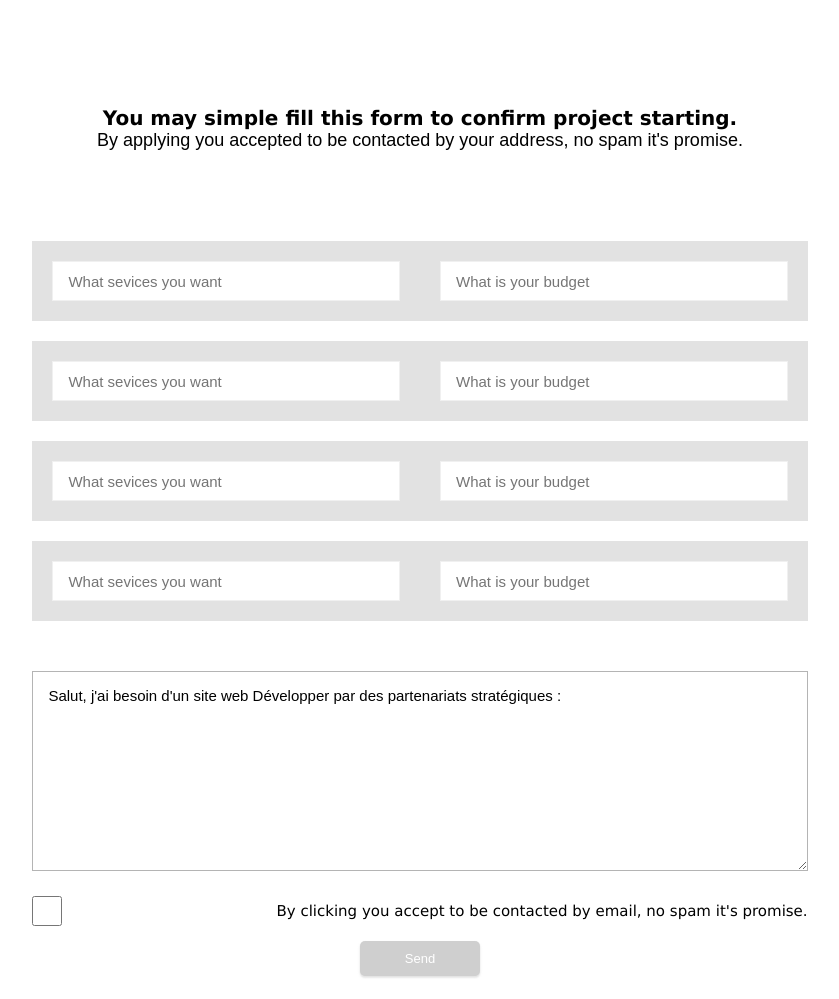
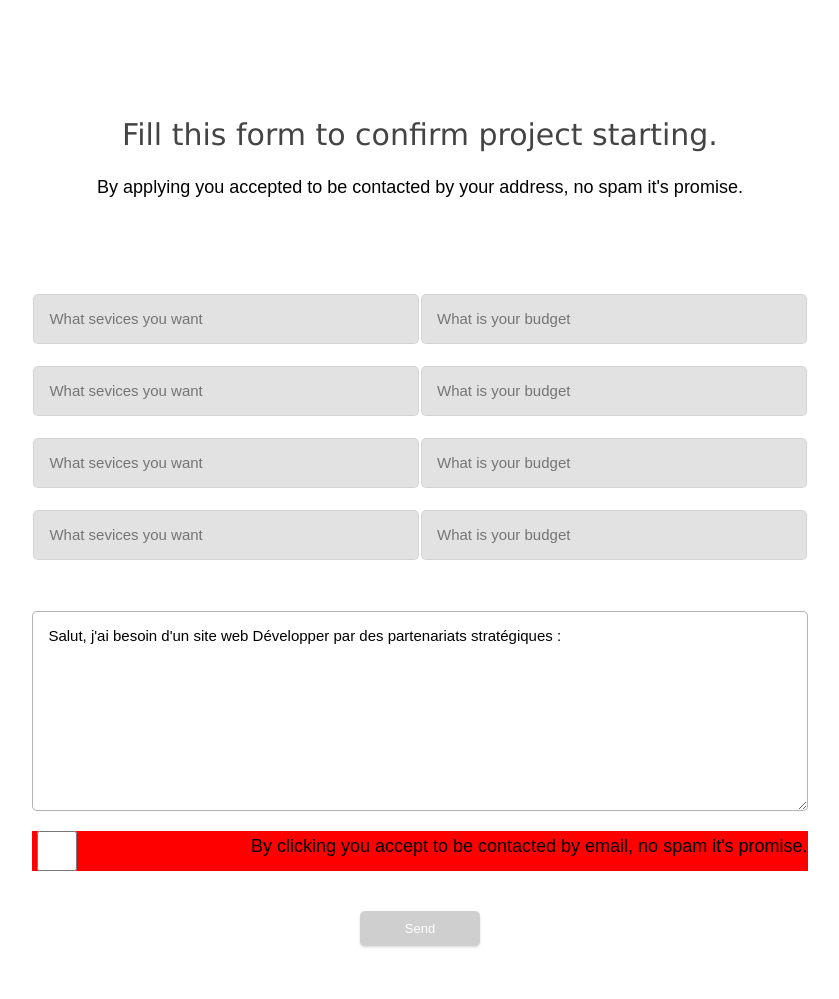
Before and after one commit to gawoodDev/Marabookpro, a plain HTML site: page root/contact.html in a window 1280 px wide. Shown: the part 700-1699 px from the top of the page, without its empty margins (220-1059 px from the left). Drawn offline with Linux system fonts and the light colour scheme.

Commit message:
new desing , contact home page

```diff
--- a/root/contact.html
+++ b/root/contact.html
@@ -8,7 +8,7 @@
   <link rel="stylesheet" href="/style/contact.css">
 </head>
 
-<body>
+<body>.
  <header>
       <div class="box_logo_head">
         <img class="" src="/assets/image/logo2.png" alt="" />
@@ -79,7 +79,7 @@
 
      <div>
 
-       <h3>You may simple fill this form to confirm project starting.</h3>
+       <h2>Fill this form to confirm project starting.</h2>
        <p>By applying you accepted to be contacted by your address, no spam it's promise.</p>
 
      </div>
@@ -185,18 +185,6 @@
         </div>
 
 
-        <!--
-        <div class="form_box">
-          <input placeholder="" type="text" name="" id="">
-          <input placeholder="" type="email" name="" id="">
-        </div>
-
-        <div class="form_box">
-          <input placeholder="" type="text" name="" id="">
-          <input placeholder="" type="email" name="" id="">
-        </div>
-
-        -->
 
         <div class="form_box">
           <textarea name=""  id="">Salut, j'ai besoin d'un site web Développer par des partenariats stratégiques :</textarea>
@@ -205,12 +193,13 @@
         <div class="form_box_checbox">
           <div>
             <input type="checkbox" name="" id="">
-            <span>By clicking you accept to be contacted by email, no spam it's promise.</span>
+            <p> By clicking you accept to be contacted by email, no spam it's promise.</p>
           </div>
           <button type="submit" id="sending">Send</button>
         </div>
 
       </form>
+
     </section>
 
 
--- a/style/contact.css
+++ b/style/contact.css
@@ -1,115 +1,3 @@
-*{
-  margin: 0; padding: 0; box-sizing: border-box;
-}
-html{
-  font-size: 62.5%;
-}
-body{
-  width: 100vw; height: auto;
-  font-family: Verdana, Geneva, Tahoma, sans-serif;
-}
-
-
-
-@font-face {
-  font-family: Georgia, 'Times New Roman', Times, serif;
-
-}
-
-
-
-
-:root{
-  --first : black; /* #E5e5e5 ;*/
-  --second: #CFCFCF;/* #109C7B;*/
-}
-
-/* #39CEAA : vert pastel
-   #109C7B : vert dark
-   #0093DC : blue pastel
-/* :::::::::::::::: */
-
-img{
-  width: 100%;
-}
-
-.buttonM, button{ width: auto;  height: auto;  padding: 10px 20px;  border-radius: 5px;  font-size: 1.3em;  color: white; background: var(--second);  border: none;  outline: none;
-box-shadow: 0 1.5px 2px .2px  rgba(197, 197, 197, .5);
-
-}
-
-p{font-size: 1.8em;font-family: sans-serif;}
-
-ul, li, a{ font-size: 1.2em;  list-style: none; text-decoration: none; color: #C5C5C5}
-
-h1{  font-size: 3em;}
-
-h2{ font-size: 3em;}
-
-h3{  font-size: 2em;}
-
-span, strong{  font-size: 1.5em;}
-
-input{  width: 240px;  height: 40px;  background: white;  border-radius: 5px;  border: none;  outline: none;  border: 1.5px solid var(--first);  padding: 0 15px;  font-size: 1.5em;}
-
-textarea{  width: 240px;  background: white;  border-radius: 5px;  border: none; outline: none;  border: 1.5px solid var(--first);  padding: 15px; font-size: 1.5em;  font-family: sans-serif;}
-
-
-/* :::::::::::::::: */
-
-
-
-.home_left, .centered, header, .box_logo_head, .box_nav_head, .box_nav_head nav{
-  width: 100%;  height: auto;  display: flex;  justify-content: center;  align-items: center;
-}
-
-
-
-/* :::::::::::::::: */
-
-
-
-header{
-  height: 70px;  justify-content: space-between;  padding: 0 8%;  background: white;   border-bottom: 1.5px solid #C5C5C5
-
-}
-.box_logo_head{
-  width: Auto;  height: 100%;
-}
-.box_logo_head strong{
-  font-size: 2em;  font-family: 'Franklin Gothic Medium', 'Arial Narrow', Arial, sans-serif
-}
-.box_logo_head img{
-  width: 50px;
-  transform: rotate(180deg);
-}
-
-
-.box_nav_head{
-  width: 70%;  height: 100%;
-}
-
-
-.box_nav_head nav{
-  width: 70%;  height: 100%;  background: none;
-}
-
-.box_nav_head nav a{
-  padding: 0 10px;  font-size: 1.5em;  text-decoration: none;  font-family: 'Gill Sans', 'Gill Sans MT', Calibri, 'Trebuchet MS', sans-serif; color: black;
-}
-
-.box_menu_head{
-  display: none;
-}
-
-
-
-
-
-
-
-
-
 
 
 
@@ -129,6 +17,9 @@ header{
   flex-direction: column;
 }
 
+#contact_form > div h2 {
+  padding-bottom: 20px
+}
 
 
 
@@ -148,18 +39,20 @@ header{
 
 .dropzone{
   width: 50%;
-  background: rgba(197, 197, 197, .5);
-  padding: 20px;
+  padding: 1px;
   margin: 10px 0;
   position: relative;
+
 }
 
 .dropzone input{
   width: 100%;
-  border-radius: 0px;
+  height: 50px;
   border-color: rgba(0, 0, 0, 0.06);
   min-height: 0;
   border-color: none;
+  background: rgba(197, 197, 197, .5);
+
 }
 
 .drop_down_email{
@@ -186,7 +79,6 @@ textarea{
   width: 100%;
   height: 200px;
   margin-top: 40px;
-  border-radius: 0px;
   border-color: rgba(0, 0, 0, 0.296);
 
 }
@@ -210,16 +102,20 @@ textarea{
 
 .form_box_checbox > div{
   justify-content: space-between;
+  align-items: flex-start;
+  height: auto;
+  background: red;
 }
 
 .form_box_checbox > div > input{
   padding: 0;
-  margin: 0;
-  width: 30px;
+  margin: 0 20px 0 0;
+  width: 50px;
 }
 
 .form_box_checbox button{
-  width: 120px;
+  min-width: 120px;
+  margin-top: 30px;
 }
 
 
--- a/style/header.css
+++ b/style/header.css
@@ -39,15 +39,19 @@ box-shadow: 0 1.5px 2px .2px  rgba(197, 197, 197, .5);
 
 }
 
-p{font-size: 1.8em;font-family: sans-serif;}
+p{font-size: 1.8em;font-family: sans-serif; font-weight: 300; line-height: 1.7em }
 
 ul, li, a{ font-size: 1.2em;  list-style: none; text-decoration: none; color: #C5C5C5}
 
-h1{  font-size: 3em;}
+h1{  font-size: 3em;   }
 
-h2{ font-size: 3em;}
+h2{ font-size: 3em; font-weight: 300;}
 
-h3{  font-size: 2em;}
+h3{  font-size: 2em; font-weight: 300; color: #444}
+
+h1, h2{
+  font-weight: 300; color: #444;
+}
 
 span, strong{  font-size: 1.5em;}
 
--- a/style/service.css
+++ b/style/service.css
@@ -63,6 +63,8 @@
 .action:hover span {
   transform: translateX(4px);
 }
+
+
 
 
 #service ,
```
Also changed, not shown: index.html (+7 -5 lines), root/service.html (+1 -0 lines), style.css (+12 -1 lines), assets/image/small0.png (added), assets/image/small1.png (added), assets/image/small2.png (added).
